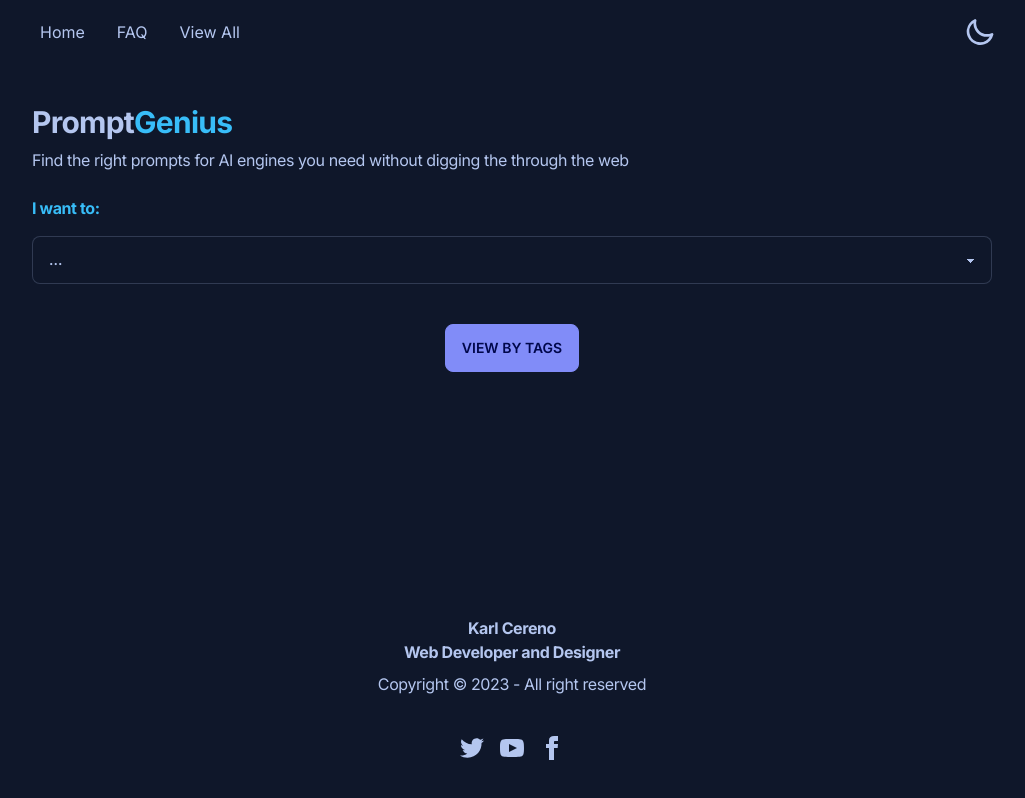
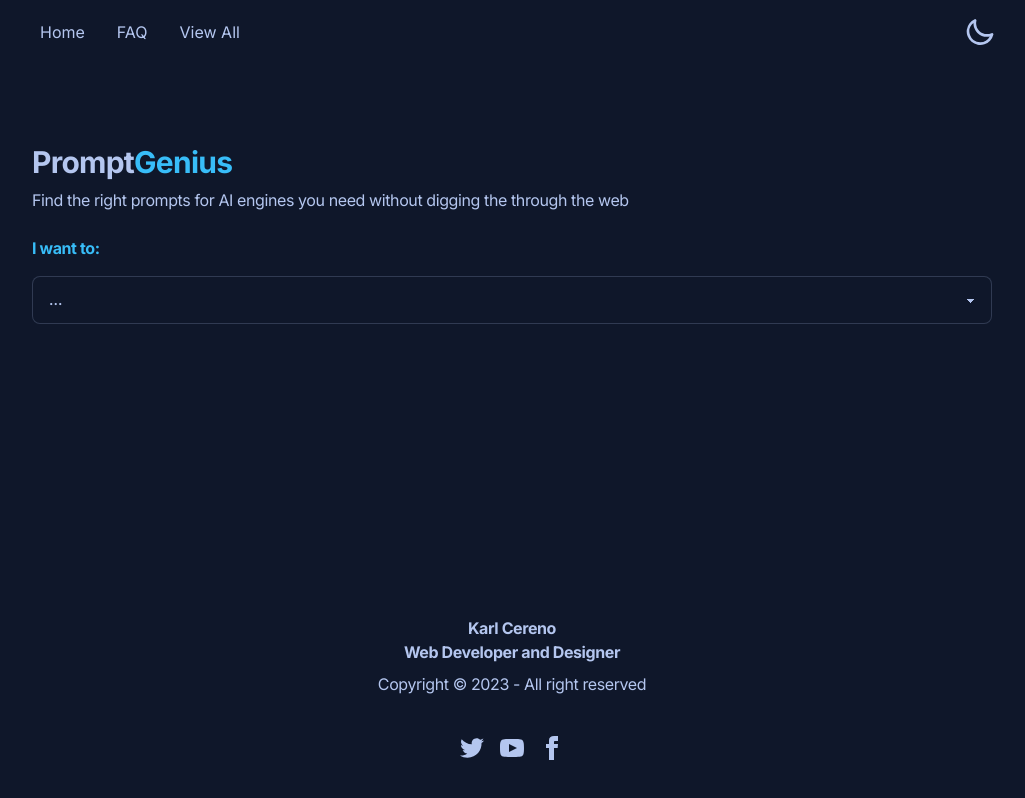
Before and after one commit to kcereno/promptgenius, a Next.js app: page / in a window 1280 px wide. Shown: the whole page, without its empty margins (128-1153 px from the left). Built offline with nearby package versions, Linux system fonts and the light colour scheme.

Commit message:
Fix Nav bugs

```diff
--- a/app/page.tsx
+++ b/app/page.tsx
@@ -21,7 +21,7 @@ export default function Home() {
   return (
     <>
       {/* Input */}
-      <div className="flex-1 gap-20 mx-5 mt-10 ">
+      <div className="flex-1 gap-20 mx-5 mt-10 lg:mt-20">
         <div>
           {/* Header Text */}
           <div>
@@ -53,14 +53,6 @@ export default function Home() {
               ))}
             </select>
           </div>
-
-          <div className="flex justify-center">
-            <Link href="/tags">
-              <button className="mt-10 text-center btn-secondary btn">
-                View By Tags
-              </button>
-            </Link>
-          </div>
         </div>
 
         {/* Answers */}
--- a/components/Nav.tsx
+++ b/components/Nav.tsx
@@ -40,7 +40,7 @@ const Nav = ({ changeTheme }: Props) => {
           </ul>
         </div>
         {/* Desktop */}
-        <div className="">
+        <div className="hidden lg:block">
           <ul className="px-1 menu menu-horizontal">
             <li>
               <a>Home</a>
```
